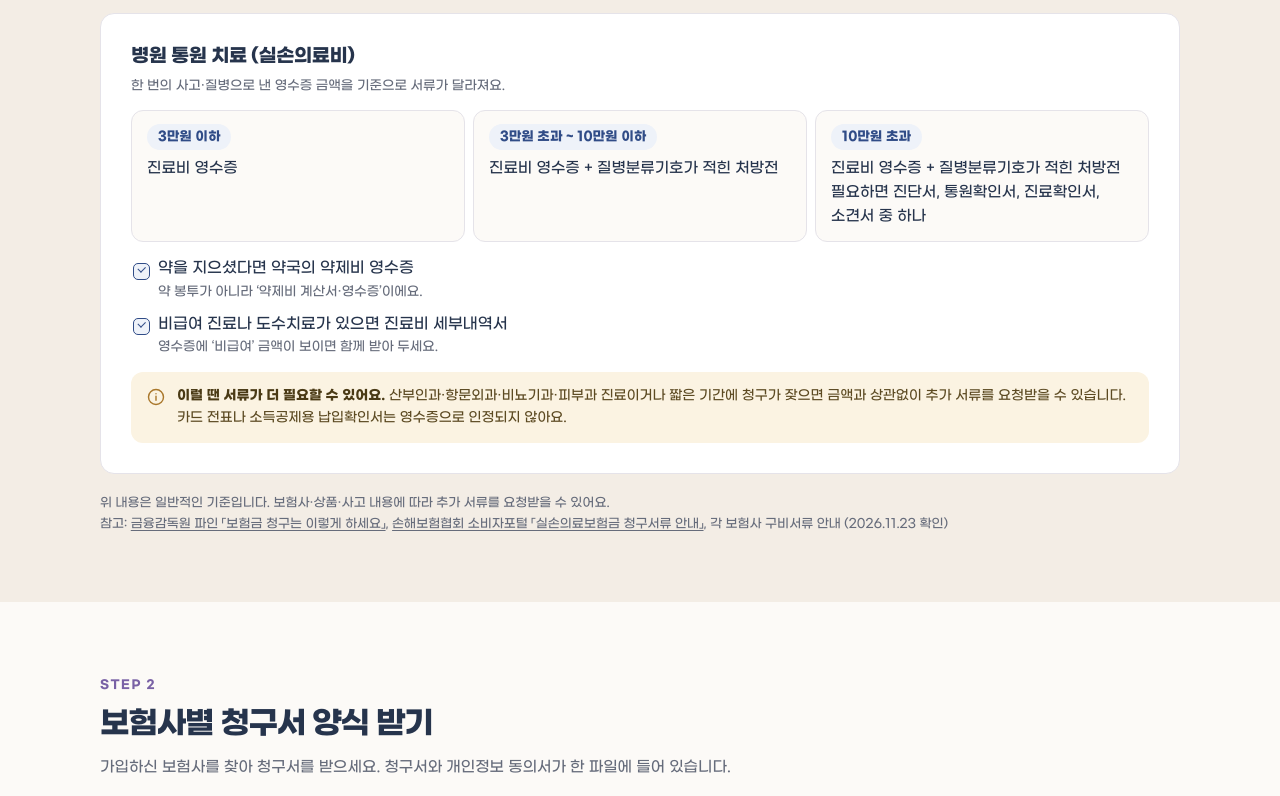
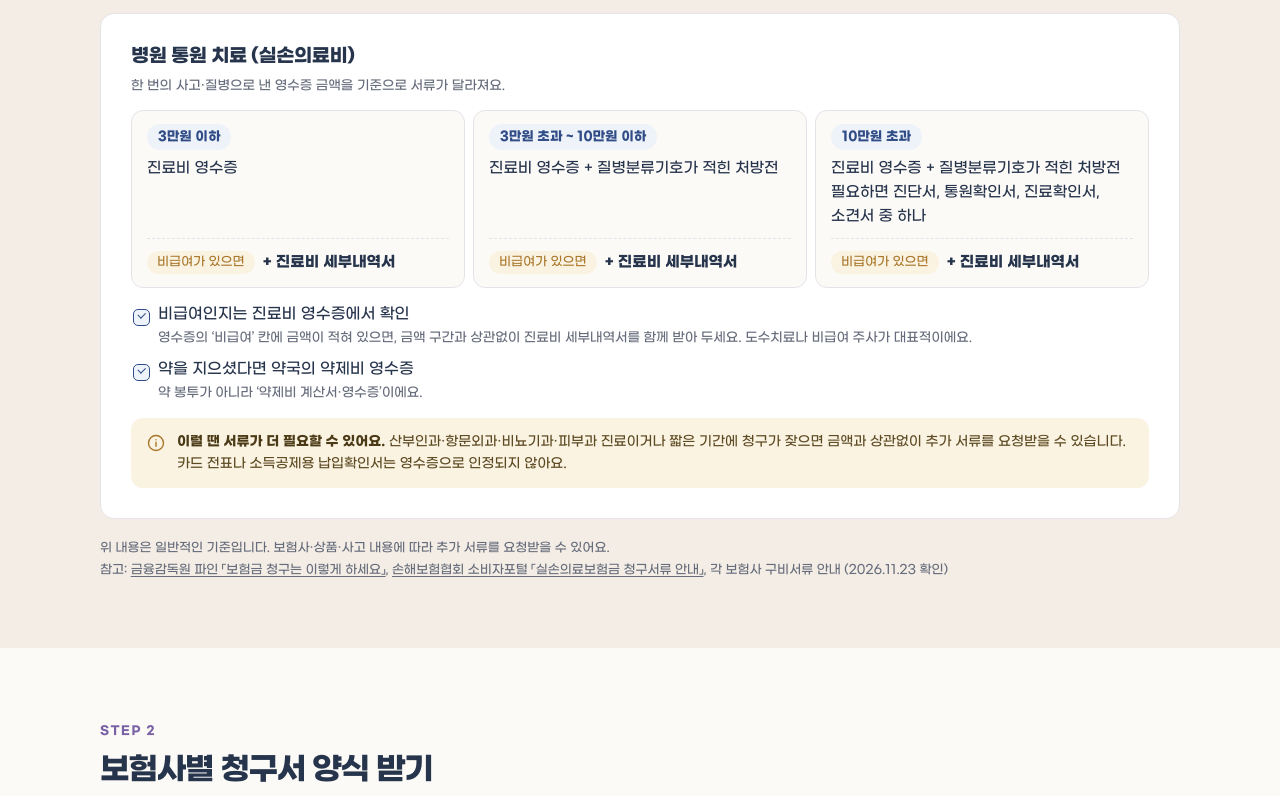
Before and after one commit to strongwoman-suhyeon/strongwoman-suhyeon.github.io, a plain HTML site: page claim/index.html in a window 1280 px wide. Shown: the part 1090-1886 px from the top of the page. Drawn offline with Linux system fonts and the light colour scheme.

Commit message:
청구 안내: 통원 3개 금액 구간마다 "비급여가 있으면 + 진료비 세부내역서" 표시

```diff
--- a/claim/index.html
+++ b/claim/index.html
@@ -10,7 +10,7 @@
 <meta property="og:url" content="https://strongwoman.kr/claim/"><meta property="og:image" content="https://strongwoman.kr/assets/homepage-og-20261120-v3.jpg"><meta property="og:image:width" content="1200"><meta property="og:image:height" content="630"><meta name="twitter:card" content="summary_large_image">
 <link rel="icon" type="image/svg+xml" href="../card/assets/icon.svg">
 <link rel="preload" href="../card/assets/GmarketSans-Medium.woff" as="font" type="font/woff" crossorigin>
-<link rel="stylesheet" href="claim.css?v=20261123"></head>
+<link rel="stylesheet" href="claim.css?v=20261123b"></head>
 <body>
 <a class="skip" href="#main">본문으로 건너뛰기</a>
 <header class="top"><div class="wrap toprow">
@@ -52,13 +52,13 @@
 <div class="panel" id="panel-out" role="tabpanel" aria-labelledby="tab-out" data-panel="out">
 <h3>병원 통원 치료 (실손의료비)</h3><p class="note">한 번의 사고·질병으로 낸 영수증 금액을 기준으로 서류가 달라져요.</p>
 <div class="amount">
-<div><b>3만원 이하</b><p>진료비 영수증</p></div>
-<div><b>3만원 초과 ~ 10만원 이하</b><p>진료비 영수증 + 질병분류기호가 적힌 처방전</p></div>
-<div><b>10만원 초과</b><p>진료비 영수증 + 질병분류기호가 적힌 처방전<br>필요하면 진단서, 통원확인서, 진료확인서, 소견서 중 하나</p></div>
+<div><b>3만원 이하</b><p>진료비 영수증</p><p class="extra"><em>비급여가 있으면</em><strong>+ 진료비 세부내역서</strong></p></div>
+<div><b>3만원 초과 ~ 10만원 이하</b><p>진료비 영수증 + 질병분류기호가 적힌 처방전</p><p class="extra"><em>비급여가 있으면</em><strong>+ 진료비 세부내역서</strong></p></div>
+<div><b>10만원 초과</b><p>진료비 영수증 + 질병분류기호가 적힌 처방전<br>필요하면 진단서, 통원확인서, 진료확인서, 소견서 중 하나</p><p class="extra"><em>비급여가 있으면</em><strong>+ 진료비 세부내역서</strong></p></div>
 </div>
 <ul class="doclist">
+<li>비급여인지는 진료비 영수증에서 확인<small>영수증의 ‘비급여’ 칸에 금액이 적혀 있으면, 금액 구간과 상관없이 진료비 세부내역서를 함께 받아 두세요. 도수치료나 비급여 주사가 대표적이에요.</small></li>
 <li>약을 지으셨다면 약국의 약제비 영수증<small>약 봉투가 아니라 ‘약제비 계산서·영수증’이에요.</small></li>
-<li>비급여 진료나 도수치료가 있으면 진료비 세부내역서<small>영수증에 ‘비급여’ 금액이 보이면 함께 받아 두세요.</small></li>
 </ul>
 <div class="callout"><svg viewBox="0 0 24 24" aria-hidden="true"><circle cx="12" cy="12" r="9"/><path d="M12 11v5M12 8v.01"/></svg><p><b>이럴 땐 서류가 더 필요할 수 있어요.</b> 산부인과·항문외과·비뇨기과·피부과 진료이거나 짧은 기간에 청구가 잦으면 금액과 상관없이 추가 서류를 요청받을 수 있습니다. 카드 전표나 소득공제용 납입확인서는 영수증으로 인정되지 않아요.</p></div>
 </div>
```
